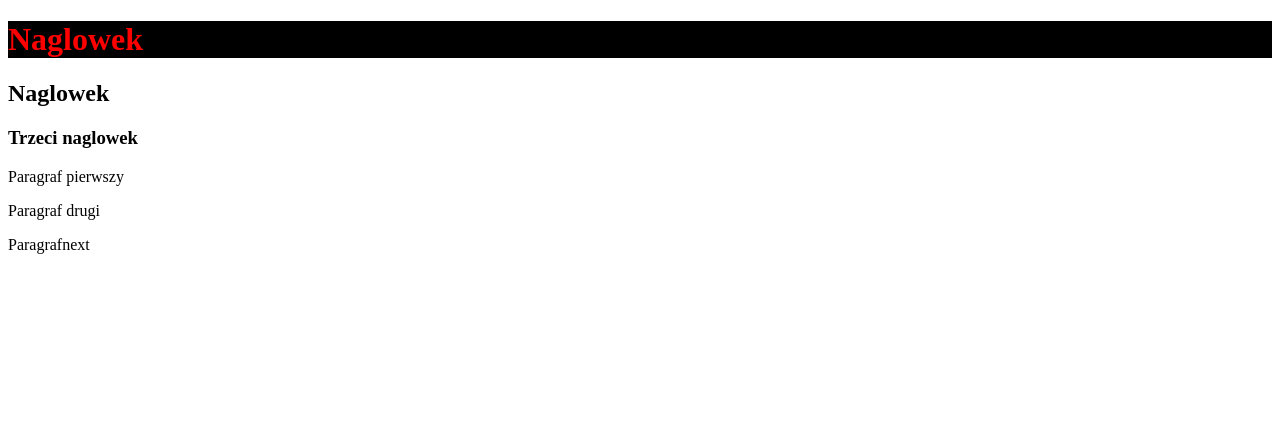
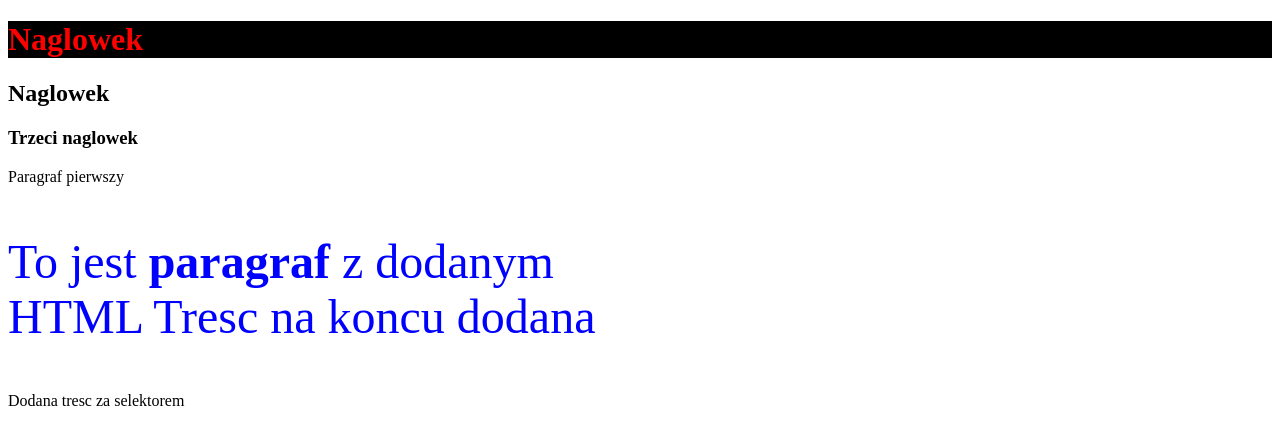
Before and after one commit to agazone/jquery, a plain HTML site: page index.html in a window 1280 px wide. Drawn offline with nearby package versions, Linux system fonts and the light colour scheme.

Commit message:
new js files added

```diff
--- a/index.html
+++ b/index.html
@@ -10,12 +10,16 @@
 <h1 id="first">Naglowek</h1>
 <h2 id="second">Naglowek</h2>
 <h3>Trzeci naglowek</h3>
-<p id="paragrafOne">Paragraf pierwszy</p>
+
+<p id="paragraf">Paragraf pierwszy</p>
 <div><p class="paragraf">Paragraf drugi</p></div>
-<p class="paragrafTwo">Paragrafnext</p>
+<p class="paragrafnext">Paragrafnext</p>
 
 <script src="https://cdnjs.cloudflare.com/ajax/libs/jquery/3.2.1/jquery.js"></script>
-<script src="js/selectory.js"></script>
-<script src="js/document-ready.js"></script>
+<script src="js/2-selectory.js"></script>
+<script src="js/1-document-ready.js"></script>
+<script src="js/3-manipulacja-dom.js"></script>
+<script src="js/4-find-each.js"></script>
+<script src="js/5-eventy.js"></script>
 </body>
 </html>
--- /dev/null
+++ b/js/3-manipulacja-dom.js
@@ -0,0 +1,41 @@
+'use strict';
+
+
+jQuery(document).ready(function () {
+
+  //pobranie textu
+  var textParagrafPierwszy = $("#paragraf").text();
+  console.log(textParagrafPierwszy);
+
+  //dodawanie textu
+  $(".paragraf").text(textParagrafPierwszy);
+
+  //dodawanie HTML
+  $(".paragrafnext").html("To jest <strong>paragraf</strong> z dodanym <br>  HTML");
+
+  //dodawanie tresci na koncu selectora
+  $(".paragrafnext").append(" Tresc na koncu dodana").addClass('blue');
+
+  //dodawanie tresci za selectorem
+  $(".paragrafnext").after("Dodana tresc za selektorem");
+
+  //usowanie elementu i jego zawartosci
+  $(".strong").remove();
+
+  //usowanie elementu i tylko jego zawartosci
+  $(".paragraf").empty();
+
+  //dodanie css
+  $(".paragrafnext").css({
+    'font-size': '3em',
+    'color': 'blue'
+  });
+
+  //dodawanie klasy
+  $(".h1").addClass('blue');
+
+  //dodawanie atrybutu
+  $(".h1").attr("imie", "Aga");
+
+
+});
--- /dev/null
+++ b/js/4-find-each.js
@@ -0,0 +1,15 @@
+'use strict';
+
+$(function() {
+
+  //wybieranie elementu z kolekcji za pomoca metody eq()
+  var eq = $('body').find('p').eq(1).css({'color': 'green'});
+  console.log(eq);
+
+
+  //Petla each dodajaca do paragrafow klase z kolejnym numerem
+  $('p').each( function(index) {
+    $(this).addClass('paragraf- ' + index);
+    console.log($(this));
+  })
+});
--- /dev/null
+++ b/js/5-eventy.js
@@ -0,0 +1,21 @@
+'use strict';
+
+$(function() {
+
+  // pojedyncze zdarzenie na paragrafie
+  $('p').click(function() {
+    $(this).css("color", "orange");
+  });
+
+  //grupa zdarzen na naglowku
+
+  $('h1').on({
+    'click': function() {
+      $(this).css("color", "orange");
+    },
+    'mouseleave': function() {
+      $(this).css("color", "inherit");
+    }
+  });
+
+});
```
Also changed, not shown: js/6-animacje.js (added, +7 -0 lines), js/1-document-ready.js (renamed from js/document-ready.js), js/2-selectory.js (renamed from js/selectory.js).
